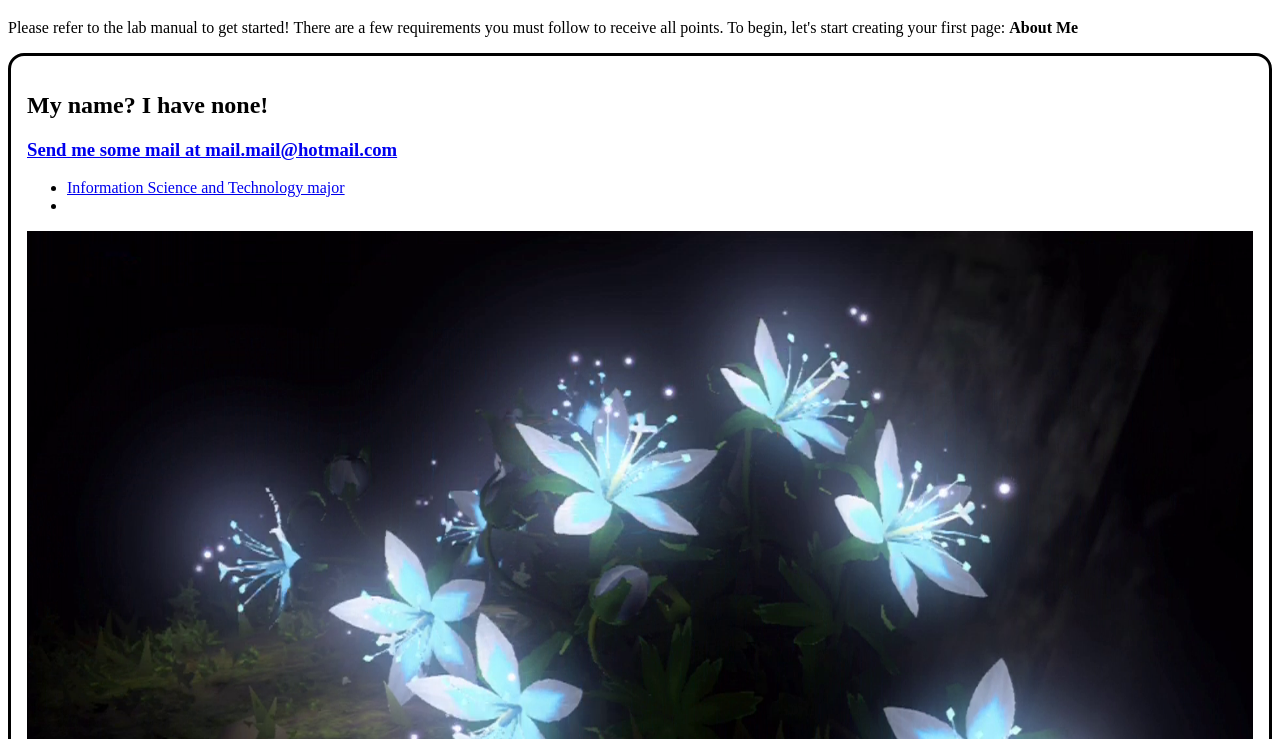
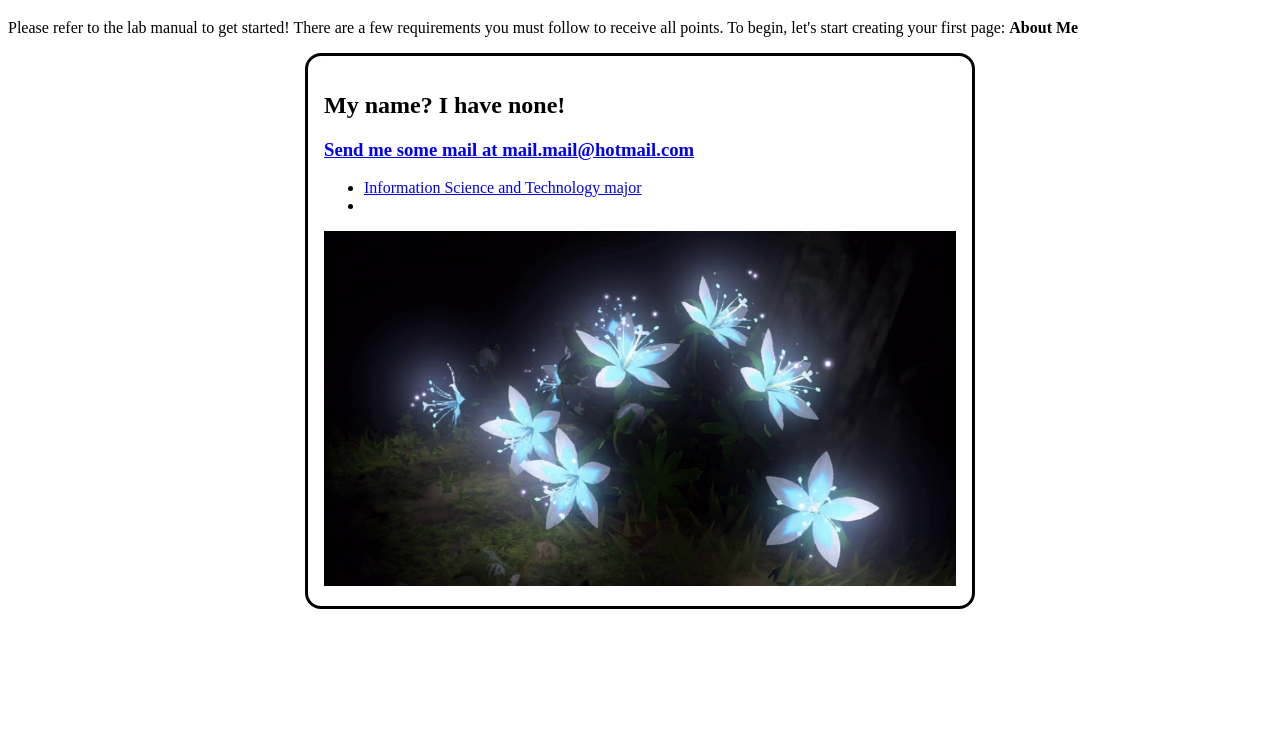
Before and after one commit to VicoVee/cis2229_lab1_template, a plain HTML site: page index.html in a window 1280 px wide. Shown: the part 61-800 px from the top of the page. Drawn offline with Linux system fonts and the light colour scheme.

Commit message:
[index.css] ==> Centered the profileCard

```diff
--- a/styles/index.css
+++ b/styles/index.css
@@ -1,4 +1,6 @@
 #profileCard {
+    justify-self: center;
+    width: 50%;
     border: black solid 0.2em;
     border-radius: 1rem;
     padding: 1rem;
```
